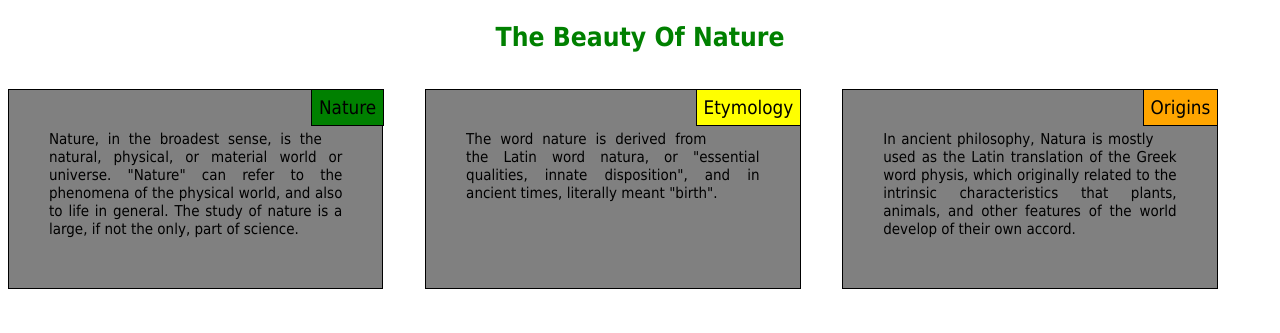
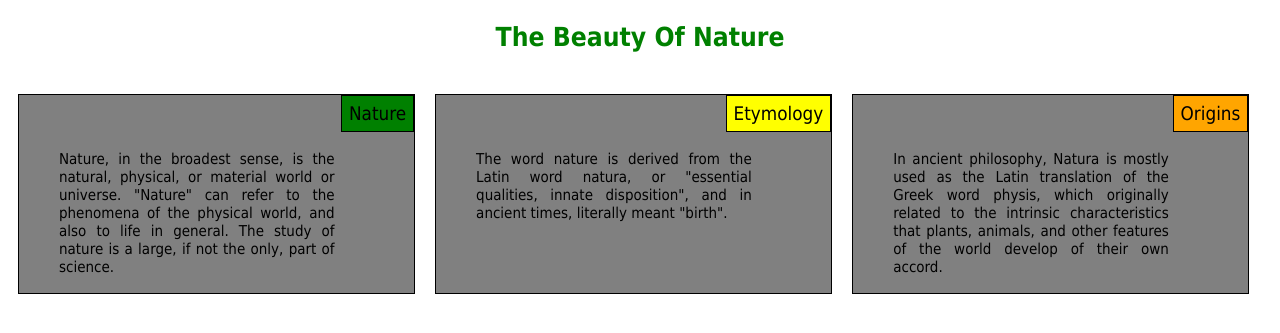
Before and after one commit to eels95/coursera-test, a Jekyll site: the page index.html, which Jekyll copies as it is, in a window 1280 px wide. Shown: the top 333 px of the page. Built offline with Jekyll 4.4.1, drawn with Linux system fonts in a browser that asks for light colours.

Commit message:
<!DOCTYPE html> <html> <head> 	<meta charset="utf-8"> 	<meta name="viewport" content="width= device-width, initial-scale-1"> 	<title>The beauty of nature</title> 	<style> 	@import url(css/styles.css); </style> </head> <body> 	<h2 id="intro">The beauty of nature</h2> 	<div class="row"> 	<div class="container col-lg-4 col-md-6 col-sm-12"> 		<section> 		<div id="title1">Nature</div> 		<p>Nature, in the broadest sense, is the natural, physical, or material world or universe. "Nature" can refer to the phenomena of the physical world, and also to life in general. The study of nature is a large, if not the only, part of science.</p> 		</section> 	</div> 	<div class="container col-lg-4 col-md-6 col-sm-12"> 		<section> 		<div id="title2">Etymology</div> 		<p>The word nature is derived from the Latin word natura, or "essential qualities, innate disposition", and in ancient times, literally meant "birth".</p> 	</section> 		</div> 	<div class="container col-lg-4 col-md-12 col-sm-12"> 		<section> 		<div id="title3">Origins</div> 		<p>In ancient philosophy, Natura is mostly used as the Latin translation of the Greek word physis, which originally related to the intrinsic characteristics that plants, animals, and other features of the world develop of their own accord.</p> 	</section> 	</div> </div> </body> </html>

```diff
--- a/css/styles.css
+++ b/css/styles.css
@@ -1,5 +1,10 @@
 *{
 	box-sizing: border-box;
+}
+
+/* Simple Responsive Framework */
+.row {
+	width: 100%;
 }
 
 #intro {
@@ -10,11 +15,27 @@
 	text-transform: capitalize;
 }
 
-.content {
+section {
+	position: relative;
+	border: 1px solid black;
+	width: 100%;
+	height: 200px;
+	background-color: grey;
+	overflow: auto;
+}
+
+.container {
+	border: none;
+	margin-top: 10px;
+	margin-bottom: 10px;
+	margin-left: auto;
+	margin-right: auto;
+	padding: 10px;
+}
+
+p {
 	position: inherit;
-	border: 1px solid black;
 	padding: 40px;
-	background-color: grey;
 	width: 90%;
 	height: 200px;
 	font-family: Tahoma;
@@ -30,9 +51,8 @@
 	height: 70px;
 	border: 1px solid black;
 	padding: 7px;
-	margin: 15px;
+	margin: 0px;
 	float: right;
-	right: 26px;
 	background-color: green;
 	font-family: Tahoma;
 	font-size: 18.75px;
@@ -46,9 +66,8 @@
 	height: 70px;
 	border: 1px solid black;
 	padding: 7px;
-	margin: 15px;
+	margin: 0px;
 	float: right;
-	right: 26px;
 	background-color: yellow;
 	font-family: Tahoma;
 	font-size: 18.75px;
@@ -62,9 +81,8 @@
 	height: 70px;
 	border: 1px solid black;
 	padding: 7px;
-	margin: 15px;
+	margin: 0px;
 	float: right;
-	right: 26px;
 	background-color: orange;
 	font-family: Tahoma;
 	font-size: 18.75px;
@@ -72,11 +90,6 @@
 	color: black;
 }
 
-
-/* Simple Responsive Framework */
-.outer {
-	width: 100%;
-}
 
 /* Large devices only */
 @media (min-width: 992px) {
--- a/index.html
+++ b/index.html
@@ -10,19 +10,25 @@
 </head>
 <body>
 	<h2 id="intro">The beauty of nature</h2>
-	<section class="outer">
-	<div class="col-lg-4 col-md-6 col-sm-12">
+	<div class="row">
+	<div class="container col-lg-4 col-md-6 col-sm-12">
+		<section>
 		<div id="title1">Nature</div>
-		<p class="content">Nature, in the broadest sense, is the natural, physical, or material world or universe. "Nature" can refer to the phenomena of the physical world, and also to life in general. The study of nature is a large, if not the only, part of science.</p>
+		<p>Nature, in the broadest sense, is the natural, physical, or material world or universe. "Nature" can refer to the phenomena of the physical world, and also to life in general. The study of nature is a large, if not the only, part of science.</p>
+		</section>
 	</div>
-	<div class="col-lg-4 col-md-6 col-sm-12">
+	<div class="container col-lg-4 col-md-6 col-sm-12">
+		<section>
 		<div id="title2">Etymology</div>
-		<p class="content">The word nature is derived from the Latin word natura, or "essential qualities, innate disposition", and in ancient times, literally meant "birth".</p>
+		<p>The word nature is derived from the Latin word natura, or "essential qualities, innate disposition", and in ancient times, literally meant "birth".</p>
+	</section>
 		</div>
-	<div class="col-lg-4 col-md-12 col-sm-12">
+	<div class="container col-lg-4 col-md-12 col-sm-12">
+		<section>
 		<div id="title3">Origins</div>
-		<p class="content">In ancient philosophy, Natura is mostly used as the Latin translation of the Greek word physis, which originally related to the intrinsic characteristics that plants, animals, and other features of the world develop of their own accord.</p>
+		<p>In ancient philosophy, Natura is mostly used as the Latin translation of the Greek word physis, which originally related to the intrinsic characteristics that plants, animals, and other features of the world develop of their own accord.</p>
+	</section>
 	</div>
-</section>
+</div>
 </body>
 </html>
```
